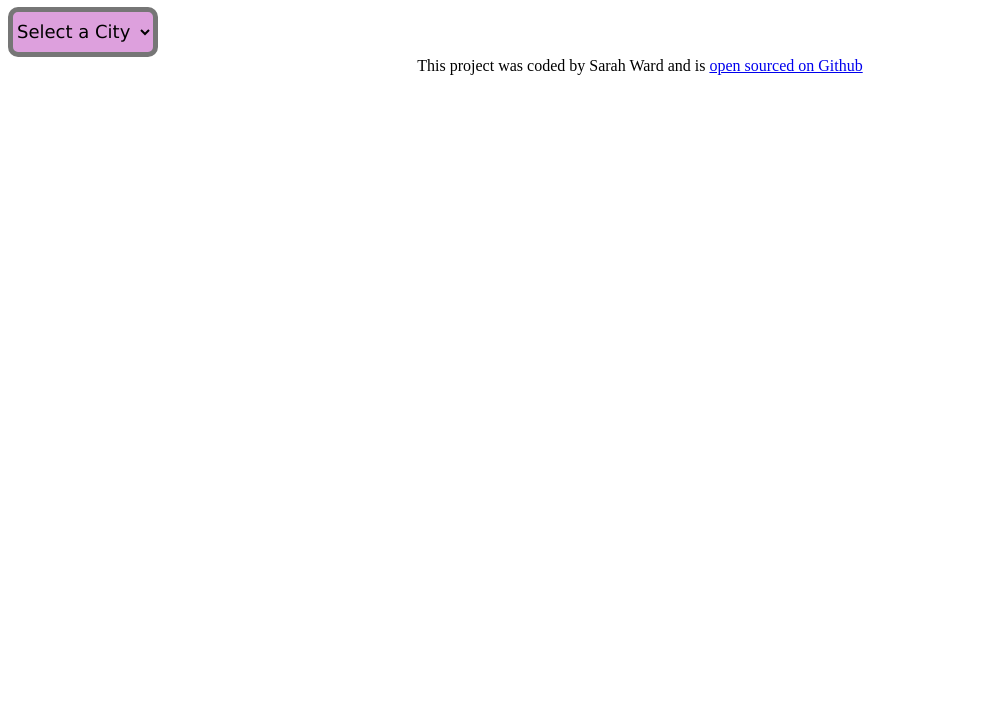
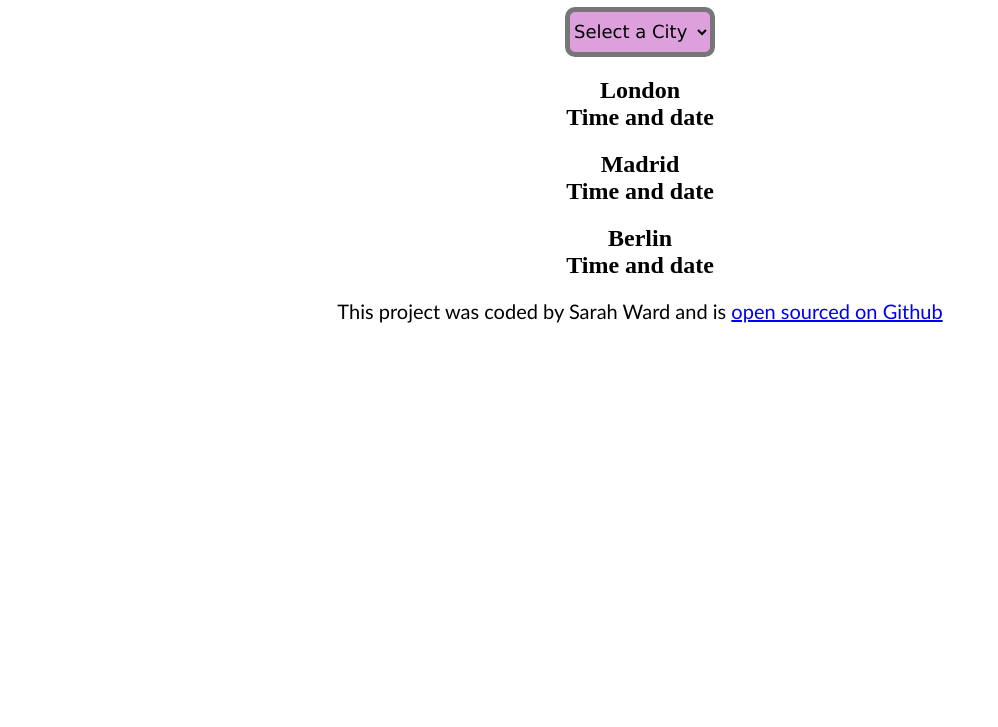
Before and after one commit to Sarahwcode/Date-App, a plain HTML site: page index.html in a window 1280 px wide. Shown: the part 73-800 px from the top of the page, without its empty margins (0-998 px from the left). Drawn offline with nearby package versions, Linux system fonts and the light colour scheme.

Commit message:
added html and css

```diff
--- a/css/style.css
+++ b/css/style.css
@@ -1,3 +1,7 @@
+h1 {
+  text-align: center;
+}
+
 select {
   width: 150px;
   height: 50px;
@@ -6,7 +10,15 @@ select {
   font-family: Verdana, Geneva, Tahoma, sans-serif;
   background-color: plum;
   border-width: 5px;
+  margin: 0px auto;
+  display: block;
 }
 footer {
   text-align: center;
+  font-size: 20px;
+  font-family: "Trebuchet MS", "Lucida Sans Unicode", "Lucida Grande",
+    "Lucida Sans", Arial, sans-serif;
 }
+div {
+  text-align: center;
+}
--- a/index.html
+++ b/index.html
@@ -10,13 +10,33 @@
   </head>
   <body>
     <h1>World Clock</h1>
+    <form action="">
+      <select name="cities" id="cities">
+        <option value="default">Select a City</option>
+        <option value="Europe/Paris" id="paris">Paris 🇫🇷</option>
+        <option value="Asia/Tokyo" id="tokyo">Tokyo 🇯🇵</option>
+        <option value="Australia/Sydney" id="sydney">Sydney 🇦🇹</option>
+      </select>
+    </form>
+    <div>
+      <h2>
+        London
+        <div>Time and date</div>
+      </h2>
+    </div>
+    <div>
+      <h2>
+        Madrid
+        <div>Time and date</div>
+      </h2>
+    </div>
+    <div>
+      <h2>
+        Berlin
+        <div>Time and date</div>
+      </h2>
+    </div>
 
-    <select name="cities" id="cities">
-      <option value="default">Select a City</option>
-      <option value="Europe/Paris" id="paris">Paris 🇫🇷</option>
-      <option value="Asia/Tokyo" id="tokyo">Tokyo 🇯🇵</option>
-      <option value="Australia/Sydney" id="sydney">Sydney 🇦🇹</option>
-    </select>
     <footer>
       This project was coded by Sarah Ward and is
       <a href="https://github.com/Sarahwcode/Date-App" target="_blank"
```
